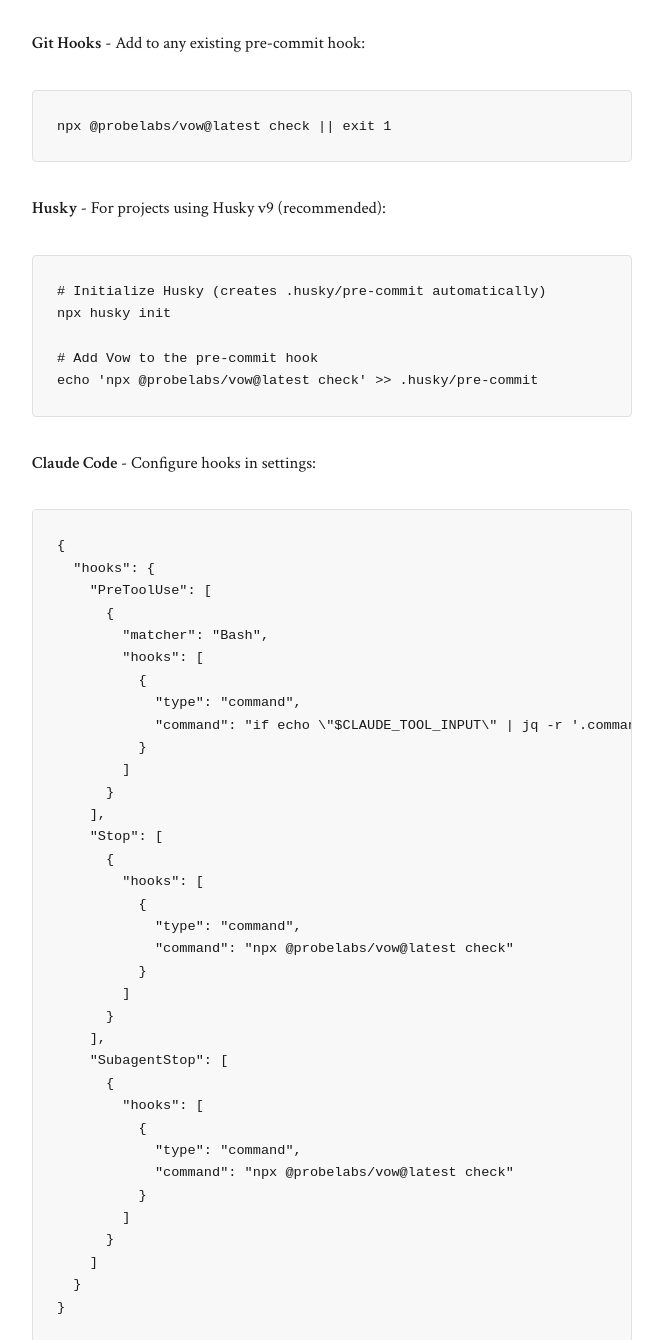
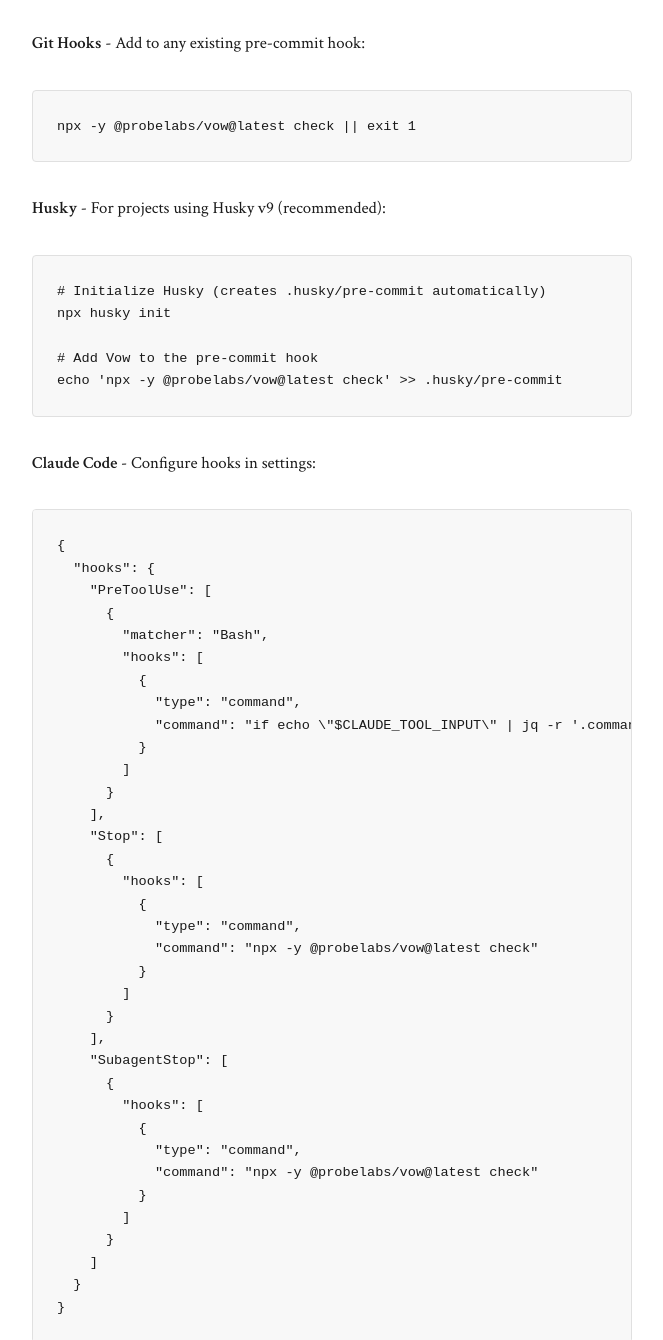
Before and after one commit to probelabs/vow, a website: page site/index.html in a window 1280 px wide. Shown: the part 2646-3986 px from the top of the page, without its empty margins (308-971 px from the left). Drawn offline with nearby package versions, Linux system fonts and the light colour scheme; a web font is replaced by a local one.

Commit message:
docs: Add -y flag to npx commands to avoid prompts
Updated all documentation to use npx -y flag for better user experience

```diff
--- a/site/index.html
+++ b/site/index.html
@@ -157,7 +157,7 @@
                 </p>
 
                 <div class="code-block">
-                    <pre><code>npx @probelabs/vow@latest</code></pre>
+                    <pre><code>npx -y @probelabs/vow@latest</code></pre>
                 </div>
 
                 <p class="prose">
@@ -176,7 +176,7 @@
                 </p>
 
                 <div class="code-block">
-                    <pre><code>npx @probelabs/vow@latest check || exit 1</code></pre>
+                    <pre><code>npx -y @probelabs/vow@latest check || exit 1</code></pre>
                 </div>
 
                 <p class="prose">
@@ -188,7 +188,7 @@
 npx husky init
 
 # Add Vow to the pre-commit hook
-echo 'npx @probelabs/vow@latest check' >> .husky/pre-commit</code></pre>
+echo 'npx -y @probelabs/vow@latest check' >> .husky/pre-commit</code></pre>
                 </div>
 
                 <p class="prose">
@@ -204,7 +204,7 @@
         "hooks": [
           {
             "type": "command",
-            "command": "if echo \"$CLAUDE_TOOL_INPUT\" | jq -r '.command' | grep -q '^git commit'; then npx @probelabs/vow@latest check; fi"
+            "command": "if echo \"$CLAUDE_TOOL_INPUT\" | jq -r '.command' | grep -q '^git commit'; then npx -y @probelabs/vow@latest check; fi"
           }
         ]
       }
@@ -214,7 +214,7 @@
         "hooks": [
           {
             "type": "command",
-            "command": "npx @probelabs/vow@latest check"
+            "command": "npx -y @probelabs/vow@latest check"
           }
         ]
       }
@@ -224,7 +224,7 @@
         "hooks": [
           {
             "type": "command",
-            "command": "npx @probelabs/vow@latest check"
+            "command": "npx -y @probelabs/vow@latest check"
           }
         ]
       }
```
Also changed, not shown: README.md.
